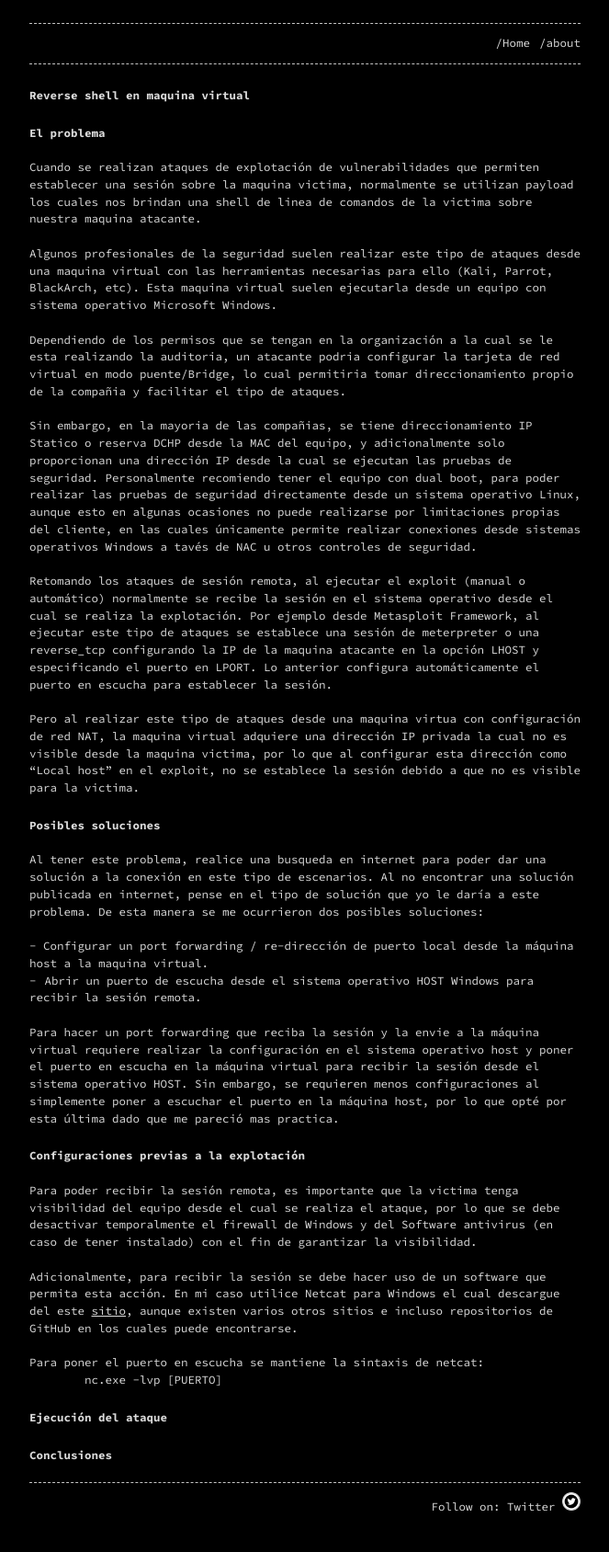
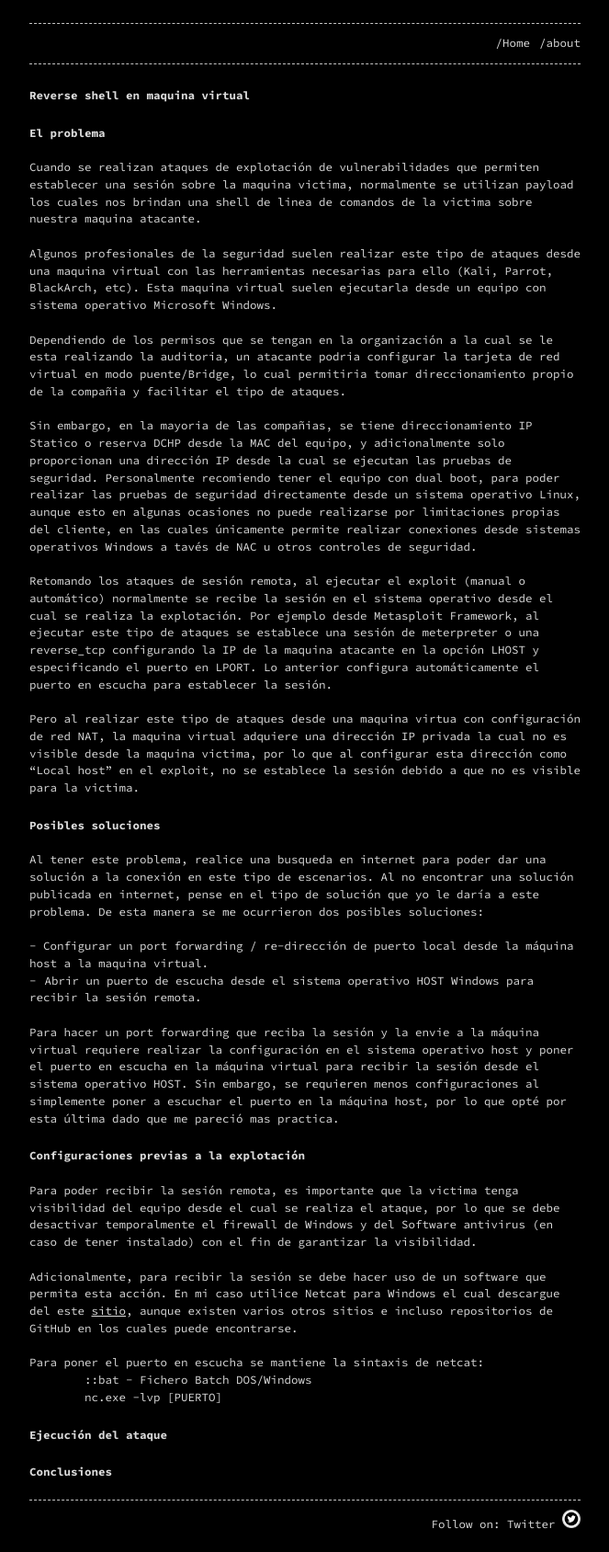
Before and after one commit to d4rk-wing/d4rkwz.github.io, a Jekyll site: the page built from _posts/2020-04-15-Rever-shell-en-maquina-virtual.markdown, in a window 1280 px wide. Shown: the whole page at 92% size, without its empty margins (308-971 px from the left). Built offline with Jekyll 4.4.1, drawn with Linux system fonts in a browser that asks for light colours.

Commit message:
update post and delete file in folder images

```diff
--- a/_posts/2020-04-15-Rever-shell-en-maquina-virtual.markdown
+++ b/_posts/2020-04-15-Rever-shell-en-maquina-virtual.markdown
@@ -25,6 +25,7 @@ categories: Hacking
 <br />Adicionalmente, para recibir la sesión se debe hacer uso de un software que permita esta acción. En mi caso utilice Netcat para Windows el cual descargue del este [sitio](https://eternallybored.org/misc/netcat/), aunque existen varios otros sitios e incluso repositorios de GitHub en los cuales puede encontrarse.
 
 <br />Para poner el puerto en escucha se mantiene la sintaxis de netcat:
+	::bat - Fichero Batch DOS/Windows
 	nc.exe -lvp [PUERTO]
 ### Ejecución del ataque
 
```
Also changed, not shown: images/post/test.txt (deleted).
